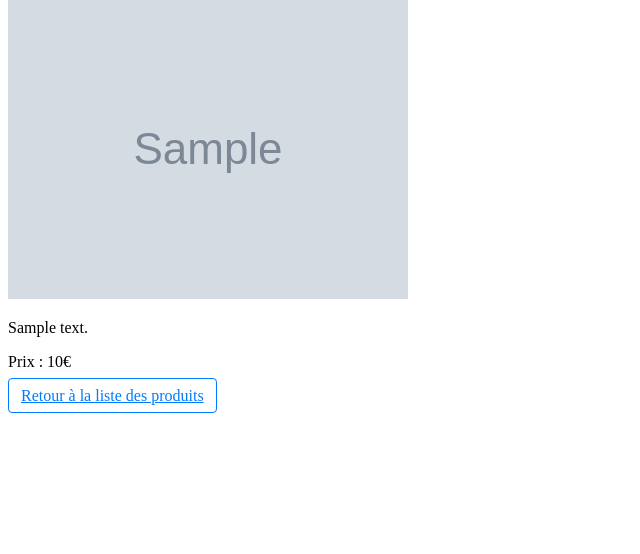
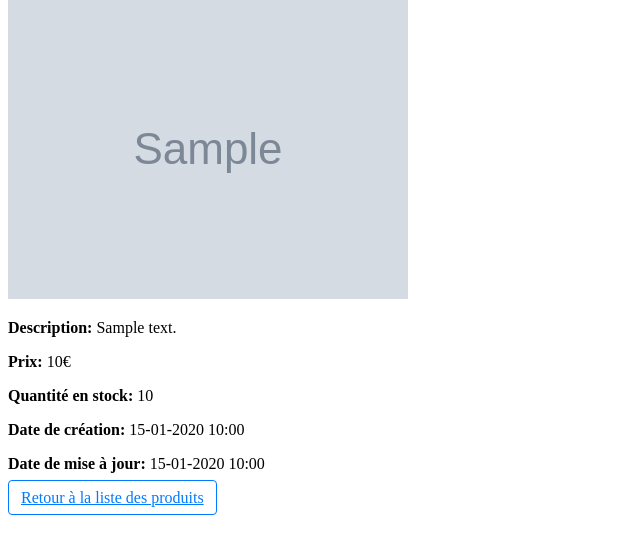
Before and after one commit to Kazae67/projet, a Symfony app: template templates/product/show.html.twig in a window 1280 px wide. Shown: the part 135-689 px from the top of the page, without its empty margins (0-640 px from the left). Run offline with Twig, Linux system fonts and the light colour scheme; the template is opened without the code that fills it: most values are stand-ins (such as "Sample title", 1, 10 or a date in 2020); grey boxes marked "Sample" are stand-in pictures; some libraries are stand-ins or nearby versions.

Commit message:
voir produit mis à jour pour afficher stock, createdat, updatedat

```diff
--- a/templates/product/show.html.twig
+++ b/templates/product/show.html.twig
@@ -1,14 +1,30 @@
 {% extends 'base.html.twig' %}
 
-{% block title %}{{ product.name }}{% endblock %}
+{% block title %}
+	Détail du produit -
+	{{ product.name }}
+{% endblock %}
 
 {% block body %}
-    <h1>{{ product.name }}</h1>
+	<h1>{{ product.name }}</h1>
 
-    <div class="product-detail">
-        <img src="{{ product.image_url|default('/images/default-image.jpg') }}" alt="{{ product.name }}" class="product-img">
-        <p>{{ product.description }}</p>
-        <p>Prix : {{ product.price }}€</p>
-        <a href="{{ path('product') }}" class="btn btn-primary">Retour à la liste des produits</a>
-    </div>
+	<div class="product-detail">
+		<img src="{{ product.image_url|default('/images/default-image.jpg') }}" alt="{{ product.name }}" class="product-img">
+		<p>
+			<strong>Description:</strong>
+			{{ product.description }}</p>
+		<p>
+			<strong>Prix:</strong>
+			{{ product.price }}€</p>
+		<p>
+			<strong>Quantité en stock:</strong>
+			{{ product.getStockQuantity }}</p>
+		<p>
+			<strong>Date de création:</strong>
+			{{ product.getCreatedAt ? product.getCreatedAt|date('d-m-Y H:i') : 'Non spécifiée' }}</p>
+		<p>
+			<strong>Date de mise à jour:</strong>
+			{{ product.getUpdatedAt ? product.getUpdatedAt|date('d-m-Y H:i') : 'Non spécifiée' }}</p>
+		<a href="{{ path('product') }}" class="btn btn-primary">Retour à la liste des produits</a>
+	</div>
 {% endblock %}
```
